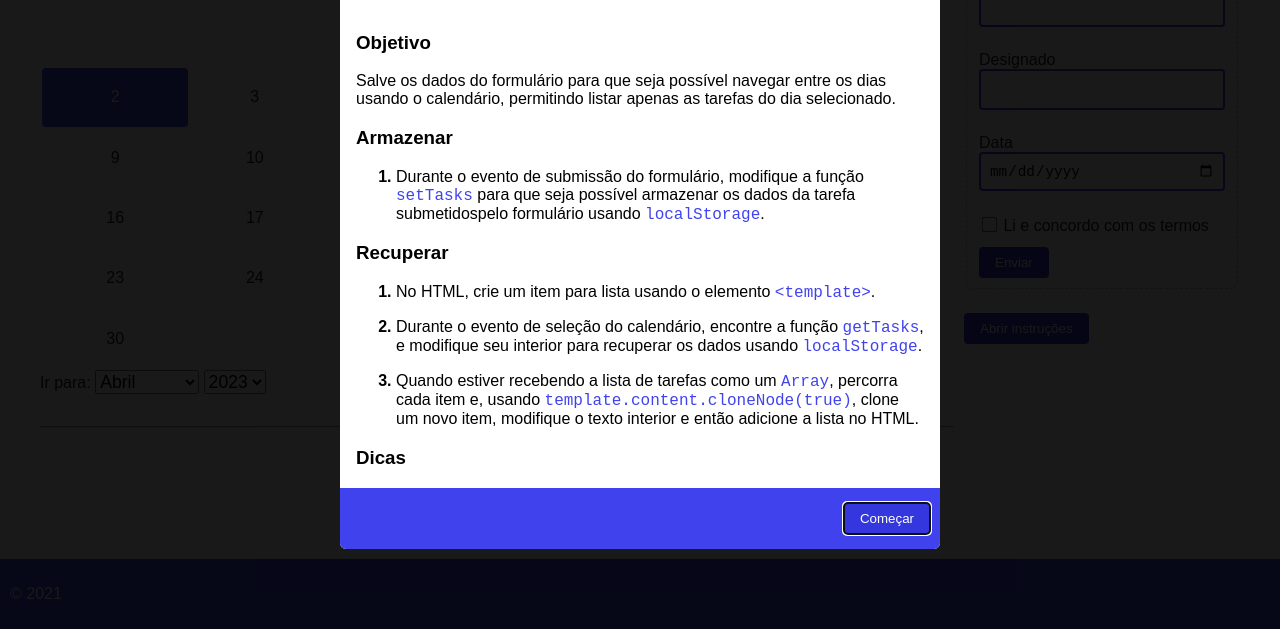
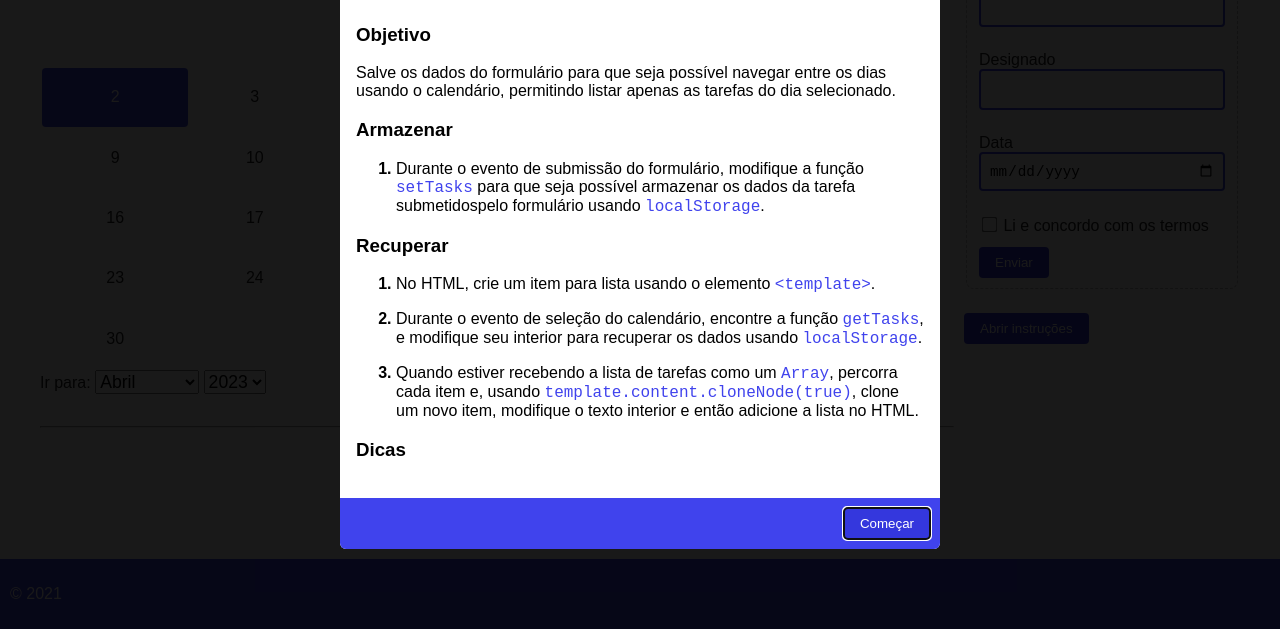
Before and after one commit to guiseek/agenda-de-tarefas, a website built with Vite: page index.html in a window 1280 px wide. Shown: the part 171-800 px from the top of the page. Built offline with nearby package versions, Linux system fonts and the light colour scheme.

Commit message:
css dialog footer e header

```diff
--- a/public/styles/dialog.css
+++ b/public/styles/dialog.css
@@ -12,12 +12,12 @@ dialog {
 
 dialog > header,
 dialog > footer {
-  height: 100px;
+  height: 60px;
 }
 
 dialog > section {
-  max-height: calc(100% - 200px);
-  height: calc(100% - 200px);
+  max-height: calc(100% - 120px);
+  height: calc(100% - 120px);
   overflow: auto;
 }
 
```
